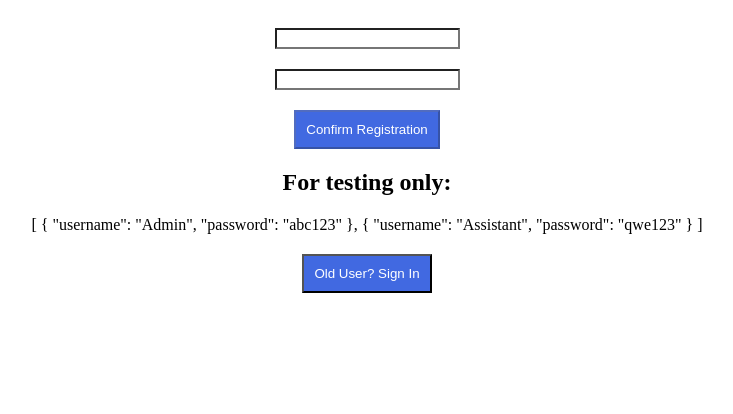
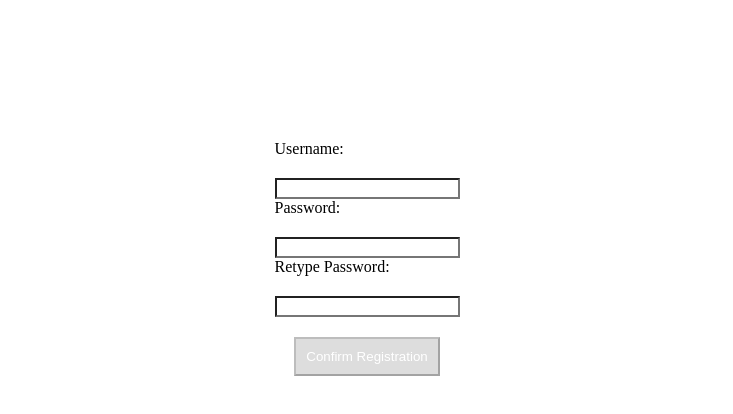
Before and after one commit to user6654/createlogins, an Angular app: page /register in a window 1280 px wide. Shown: the top 414 px of the page, without its empty margins (273-1006 px from the left). Built offline with nearby package versions, Linux system fonts and the light colour scheme.

Commit message:
with-confirm-pass

```diff
--- a/src/app/app.component.html
+++ b/src/app/app.component.html
@@ -1,7 +1 @@
-<div class="container">
-  <div class="row">
-    <div class="col-xs-12">
-      <router-outlet></router-outlet>
-    </div>
-  </div>
-</div>
+<router-outlet></router-outlet>
--- a/src/app/createform/createform.component.html
+++ b/src/app/createform/createform.component.html
@@ -1,36 +1,13 @@
-<!--
-<form (ngSubmit)="onSubmit(form)" #form="ngForm">
-  <div class="form-group">
-    <br />
-    <label> Member Name</label>
-    <input type="text" id="name" name="username" class="form-control" ngModel />
-  </div>
-
-  <div class="form-group">
-    <label>Password</label>
-    <input
-      type="text"
-      id="password"
-      name="password"
-      class="form-control"
-      ngModel
-    />
-  </div>
-
-
-</form>
--->
-
-
 <div class="container">
   <form [formGroup]="submittedForm" (ngSubmit)="onSubmit(submittedForm)">
-    <input type="text" formControlName="username" />
-    <input type="text" formControlName="password" />
+    <span>Username: </span><input type="text" formControlName="username" />
+    <span>Password: </span><input type="text" formControlName="password" />
+    <span>Retype Password: </span><input type="text" formControlName="confirmPassword" />
 
-    <button [disabled]="!submittedForm.valid" class="btn btn-primary" type="submit">Confirm Registration</button>
+    <button [disabled]="!submittedForm.valid && !isPasswordConfirm" class="btn btn-primary" type="submit">Confirm Registration</button>
     {{ dummyConfirmationMessage }}
   </form>
-  <h2>For testing only:</h2>
-  {{ users | json }}
-  <button class="btn btn-primary" (click)="gotoRegistration()">Old User? Sign In</button>
+  <!-- <h2>For testing only:</h2> -->
+
+  <!-- <button class="btn btn-primary" (click)="gotoLogin()">Old User? Sign In</button> -->
 </div>
--- a/src/app/createform/createform.component.ts
+++ b/src/app/createform/createform.component.ts
@@ -1,74 +1,97 @@
-import { Component, OnInit } from '@angular/core';
-import { FormBuilder, FormControl, FormGroup, Validators } from '@angular/forms';
+import { Component, OnInit } from "@angular/core";
+import {
+  FormBuilder,
+  FormControl,
+  FormGroup,
+  Validators
+} from "@angular/forms";
 
-import { Router, ActivatedRoute, ParamMap } from '@angular/router';
+import { delay } from 'rxjs/operators';
 
-import { FormActionsService } from '../form-actions.service';
+import { Router } from "@angular/router";
+
+import { FormActionsService } from "../form-actions.service";
 
 @Component({
-  selector: 'app-createform',
-  templateUrl: './createform.component.html',
-  styleUrls: ['./createform.component.scss']
+  selector: "app-createform",
+  templateUrl: "./createform.component.html",
+  styleUrls: ["./createform.component.scss"]
 })
 export class CreateformComponent implements OnInit {
   public users = [];
-  public submittedForm : FormGroup;
-  public dummyConfirmationMessage = '';
+  public submittedForm: FormGroup;
+  public dummyConfirmationMessage = "";
+  confirmPassword = '';
 
   formService: FormActionsService;
 
-  constructor(formService: FormActionsService, private fb: FormBuilder, private router: Router) {
-
-
-
+  constructor(
+    formService: FormActionsService,
+    private fb: FormBuilder,
+    private router: Router
+  ) {
     this.formService = formService;
     this.users = this.formService.getUsers;
-
   }
 
   ngOnInit() {
-    this.submitForm()
+    this.submitForm();
   }
 
   private submitForm() {
     this.submittedForm = this.fb.group({
-      username : new FormControl('',Validators.required),
-      password: new FormControl('',Validators.required),
-    })
+      username: new FormControl("", Validators.required),
+      password: new FormControl("", Validators.required),
+      confirmPassword: new FormControl("", ),
+    });
   }
 
-  public onSubmit(){
-    const user = this.submittedForm.value
-    this.findUser(user)
+  public onSubmit() {
+    const user = this.submittedForm.value;
+
+    console.log (this.users);
+
+    delay(5000);
+    this.findUser(user);
+    this.gotoLogin();
   }
 
-  get isPasswordConfirm(){
-    return true
+  //
+
+  get isPasswordConfirm() {
+    if (this.submittedForm.value.password === this.submittedForm.value.confirmPassword){
+      return false;
+    } else return true;
   }
 
   public findUser(user) {
     this.users.some(userFromArr => {
-      if (userFromArr.username === user.username && userFromArr.password === user.password) {
+      if (
+        userFromArr.username === user.username &&
+        userFromArr.password === user.password
+      ) {
         this.dummyConfirmationMessage = "Duplicate user detected!";
-        return true
+        return true;
       } else {
         console.log(`user.username: ${user.username}`);
         this.dummyConfirmationMessage = "Unique user registered!";
-        this.formService.addUser(this.submittedForm.value.username, this.submittedForm.value.password);
+        this.formService.addUser(
+          this.submittedForm.value.username,
+          this.submittedForm.value.password
+        );
       }
-    })
+    });
   }
 
-  gotoRegistration() {
-    this.router.navigate(['/login', { }]);
+  gotoLogin() {
+    this.router.navigate(["/login", {}]);
   }
+}
 
 /*
-  onSubmit(submittedForm) {
-    console.log(submittedForm.value);
-    this.formService.addUser(submittedForm.value.username, submittedForm.value.password);
-    this.dummyConfirmationMessage = 'Registration Submitted'
-  }
+
+~  clean buttons
+~  confirm password
+~  register button reroutes sign in
+
 */
-
-}
--- a/src/app/lookupform/lookupform.component.html
+++ b/src/app/lookupform/lookupform.component.html
@@ -6,7 +6,9 @@
     <button class="btn btn-primary" type="submit">Sign In</button>
     {{ lookupMessage }}
   </form>
-  <h2>For testing only:</h2>
-  {{ users | json }}
-  <button class="btn btn-primary" type="submit">New Sign Up</button>
+  <!-- <h2>For testing only:</h2> -->
+
+<!--{{ users | json }}-->
+
+  <button class="btn btn-primary" (click)="gotoRegistration()">New Sign Up</button>
 </div>
--- a/src/app/lookupform/lookupform.component.ts
+++ b/src/app/lookupform/lookupform.component.ts
@@ -1,5 +1,9 @@
 import { Component, OnInit } from "@angular/core";
-import { FormBuilder, FormControl, FormGroup } from '@angular/forms';
+import { FormBuilder, FormControl, FormGroup } from "@angular/forms";
+
+import { delay } from 'rxjs/operators';
+
+import { Router } from "@angular/router";
 
 import { FormActionsService } from "../form-actions.service";
 
@@ -10,47 +14,55 @@ import { FormActionsService } from "../form-actions.service";
 })
 export class LookupformComponent implements OnInit {
   // @Input() users;
-  public userLoginForm : FormGroup;
+  public userLoginForm: FormGroup;
   public lookupMessage: string = null;
   public users = [];
-  //password = [];
-
 
   formService: FormActionsService;
 
-  constructor(formService: FormActionsService, private fb: FormBuilder) {
-
+  constructor(
+    formService: FormActionsService,
+    private fb: FormBuilder,
+    private router: Router
+  ) {
     this.formService = formService;
     this.users = this.formService.getUsers;
-
   }
 
   ngOnInit() {
-    this.initForm()
+    this.initForm();
   }
 
   private initForm() {
     this.userLoginForm = this.fb.group({
-      username : new FormControl(''),
-      password: new FormControl('')
-    })
+      username: new FormControl(""),
+      password: new FormControl("")
+    });
   }
 
-  public onSubmit(){
-    const user = this.userLoginForm.value
-    this.findUser(user)
+  public onSubmit() {
+    const user = this.userLoginForm.value;
+    delay(5000);
+    this.findUser(user);
   }
 
   public findUser(user) {
     this.users.some(userFromArr => {
-      if (userFromArr.username === user.username && userFromArr.password === user.password) {
+      if (
+        userFromArr.username === user.username &&
+        userFromArr.password === user.password
+      ) {
         this.lookupMessage = "Username and Password accepted!";
-        return true
+        return true;
       } else {
         console.log(`user.username: ${user.username}`);
         this.lookupMessage = "Invalid Username and Password.";
       }
-    })
+    });
+  }
+
+  gotoRegistration() {
+    this.router.navigate(["/register", {}]);
   }
 }
 
--- a/src/styles.scss
+++ b/src/styles.scss
@@ -12,14 +12,29 @@
   min-height: 500px;
 }
 
+span {
+  display: flex;
+  flex-direction: row;
+}
+
 input {
   display: flex;
   background-color: white;
   margin-top: 20px;
 }
-button {
+button:enabled {
   display: flex;
   background-color: royalblue;
+  padding: 10px;
+  margin: auto;
+  color: white;
+  margin-top: 20px;
+}
+
+button:disabled {
+  background: #dddddd;
+  display: flex;
+  // background-color: royalblue;
   padding: 10px;
   margin: auto;
   color: white;
```
